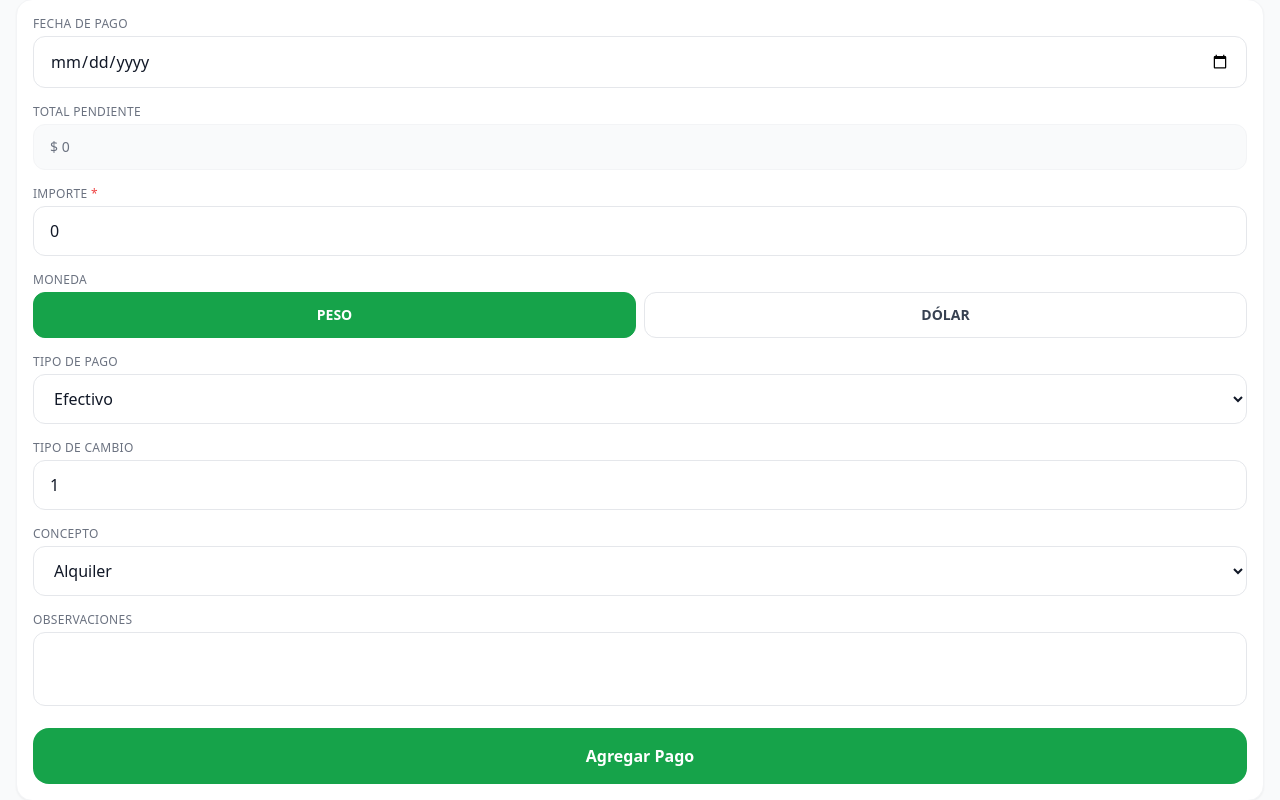
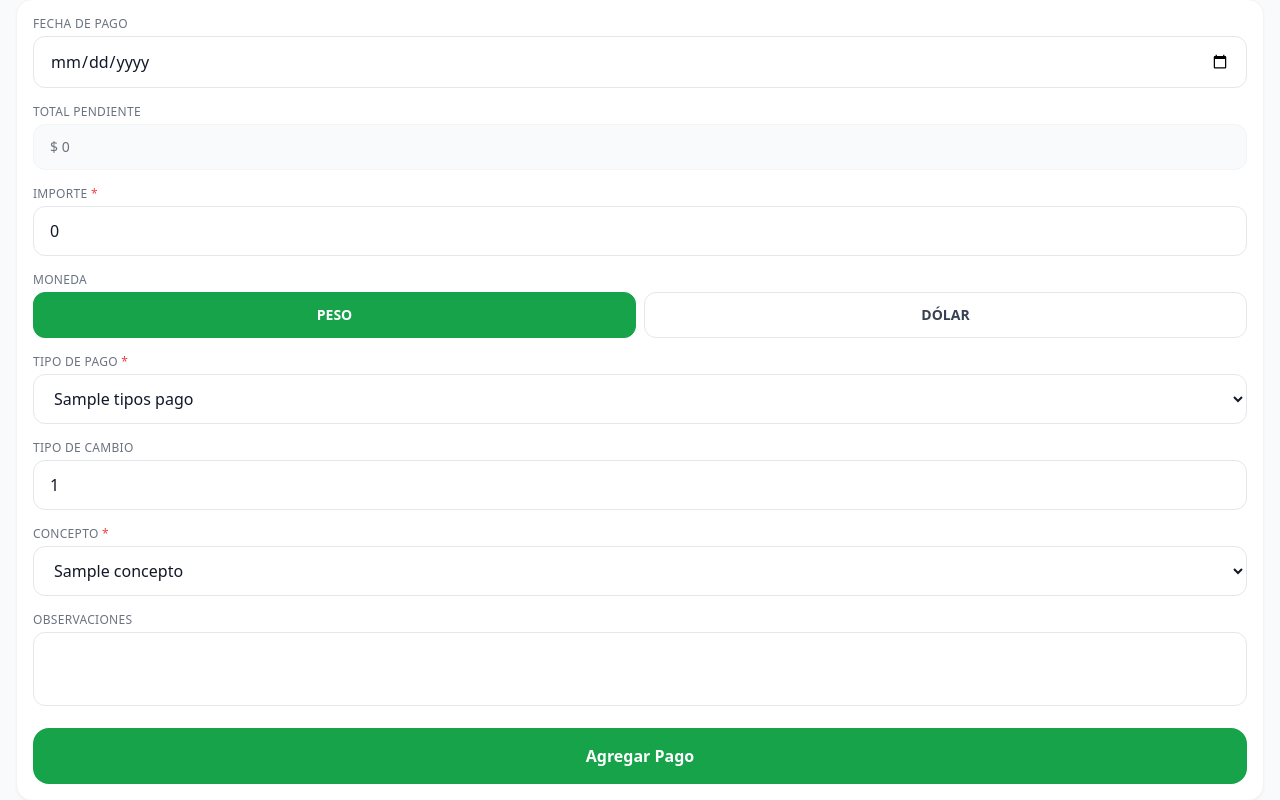
Before and after one commit to fvenanti/opr.carcloud, a FastAPI app: template templates/pagos.html in a window 1280 px wide. Shown: the part 195-995 px from the top of the page. Run offline with FastAPI, Linux system fonts and the light colour scheme; the visitor is signed in with stand-in values (Sample User, id 1); the template is opened without the code that fills it: most values are stand-ins (such as "Sample title", 1, 10 or a date in 2020); parts of the project's set-up code (start-up, migrations or seed data) failed here and were passed over; some libraries are stand-ins or nearby versions.

Commit message:
Link pagos dropdowns to dbo.[Tipos Pago] and dbo.Conceptos catalogs
Co-Authored-By: Claude Sonnet 4.6 <noreply@anthropic.com>

```diff
--- a/templates/pagos.html
+++ b/templates/pagos.html
@@ -81,10 +81,10 @@
     </div>
 
     <div>
-      <label class="block text-xs text-gray-500 mb-1 uppercase tracking-wide">Tipo de Pago</label>
-      <select name="tipo_pago" class="w-full border border-gray-200 rounded-xl px-4 py-3 text-gray-900 bg-white focus:outline-none focus:border-green-500">
-        {% for opt in ['Efectivo','Tarjeta Débito','Tarjeta Crédito','Transferencia','Otro'] %}
-        <option>{{ opt }}</option>
+      <label class="block text-xs text-gray-500 mb-1 uppercase tracking-wide">Tipo de Pago <span class="text-red-500">*</span></label>
+      <select name="tipo_pago" required class="w-full border border-gray-200 rounded-xl px-4 py-3 text-gray-900 bg-white focus:outline-none focus:border-green-500">
+        {% for t in tipos_pago %}
+        <option value="{{ t.nombre }}">{{ t.nombre }}</option>
         {% endfor %}
       </select>
     </div>
@@ -96,10 +96,10 @@
     </div>
 
     <div>
-      <label class="block text-xs text-gray-500 mb-1 uppercase tracking-wide">Concepto</label>
-      <select name="concepto" class="w-full border border-gray-200 rounded-xl px-4 py-3 text-gray-900 bg-white focus:outline-none focus:border-green-500">
-        {% for opt in ['Alquiler','Adicional','Tasa Aeropuerto','Seguro','Depósito','Otro'] %}
-        <option>{{ opt }}</option>
+      <label class="block text-xs text-gray-500 mb-1 uppercase tracking-wide">Concepto <span class="text-red-500">*</span></label>
+      <select name="concepto" required class="w-full border border-gray-200 rounded-xl px-4 py-3 text-gray-900 bg-white focus:outline-none focus:border-green-500">
+        {% for c in conceptos %}
+        <option value="{{ c.nombre }}">{{ c.nombre }}</option>
         {% endfor %}
       </select>
     </div>
```
Also changed, not shown: routers/pagos.py (+9 -0 lines).
